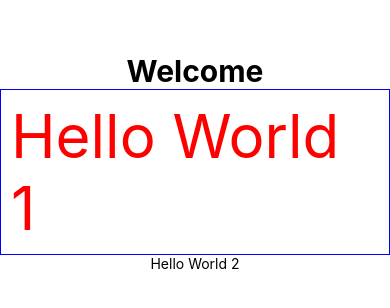
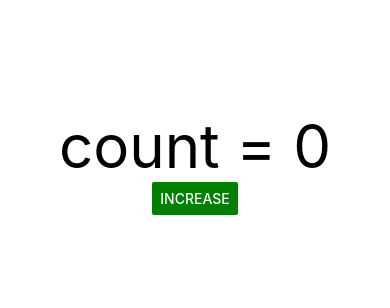
Before and after one commit to huudinh/reactnative, a React Native app in the folder HelloWorld/: screen / in a window 390 px wide. Shown: the part 260-568 px from the top of the page. Built offline with nearby package versions, Linux system fonts and the light colour scheme.

Commit message:
session_04_state

```diff
--- a/HelloWorld/App.tsx
+++ b/HelloWorld/App.tsx
@@ -1,13 +1,22 @@
-import { StyleSheet, Text, View } from 'react-native';
+import { StyleSheet, Text, View, Button } from 'react-native';
+import { useState } from 'react';
 
 export default function App() {
+
+  const [count, setCount] = useState<number>(0);
+
   return (
     <View style={styles.container}>
+      <Text style={{ fontSize:60 }}>
+        count = {count}
+      </Text>
       <View>
-        <Text style={styles.header}>Welcome</Text>
+        <Button
+          title="Increase"
+          color={'green'}
+          onPress={() => setCount(count + 1)}
+        />
       </View>
-      <Text style={styles.hello1}>Hello World 1</Text>
-      <Text>Hello World 2</Text>
     </View>
   );
 }
@@ -18,15 +27,5 @@ const styles = StyleSheet.create({
     backgroundColor: '#fff',
     alignItems: 'center',
     justifyContent: 'center',
-  },
-  hello1:{
-    color: "red", fontSize:60,
-    borderColor: "blue",
-    borderWidth:1,
-    padding:10,
-  },
-  header:{
-    fontSize: 30,
-    fontWeight: "bold",
   }
 });
```
Also changed, not shown: 1 other file (tests, documents, lock files or other folders).
